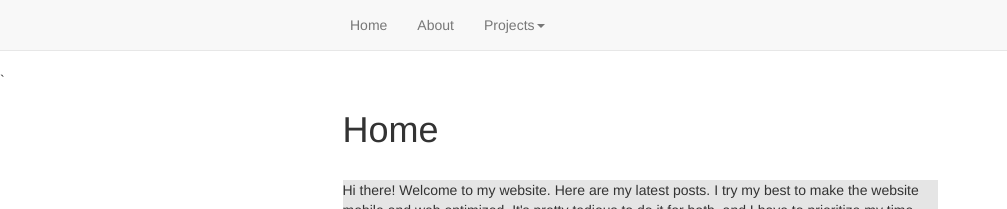
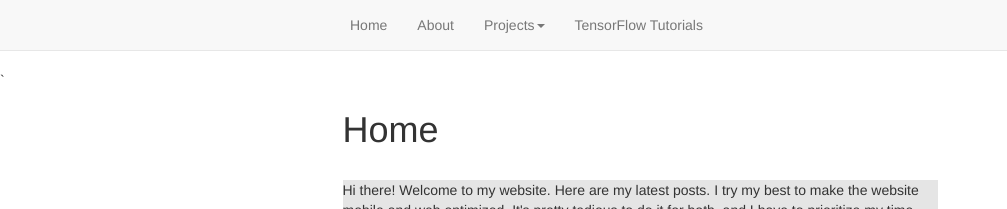
Before and after one commit to sspeng/jkschin.github.io, a Jekyll site: the page built from index.html, in a window 1280 px wide. Shown: the top 209 px of the page, without its empty margins (0-1007 px from the left). Built offline with Jekyll 4.4.1, drawn with Linux system fonts in a browser that asks for light colours; nearby versions of some CDN libraries; the list of posts is cut into pages by our own code.

Commit message:
Added TF Tutorials to navbar

```diff
--- a/_includes/navbar.html
+++ b/_includes/navbar.html
@@ -27,6 +27,7 @@
                 <li><a href="/ev/">EV 2013</a></li>
               </ul>
             </li>
+            <li><a href="/TensorFlow-Tutorials/">TensorFlow Tutorials</a></li>
           </ul>
         </div>
       </div>
```
